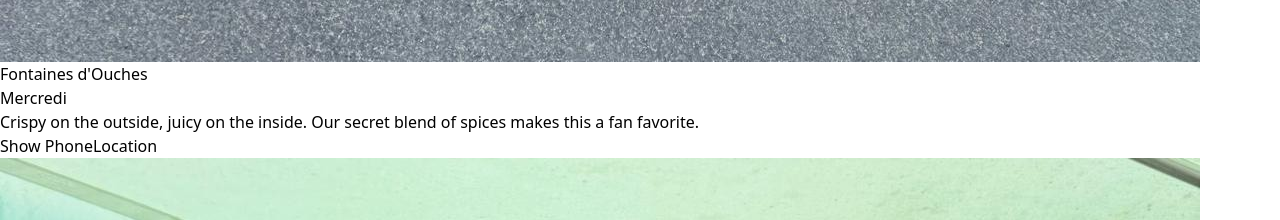
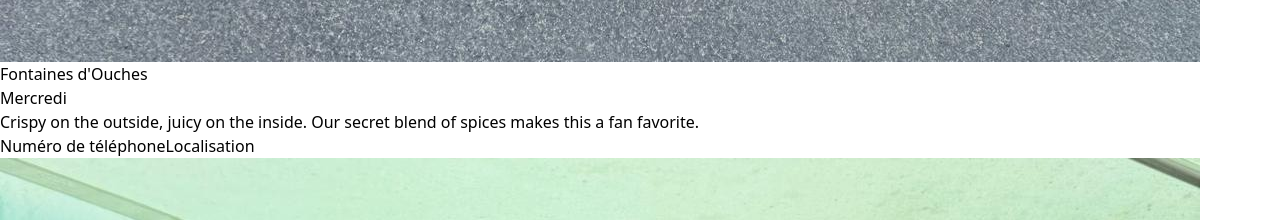
Before and after one commit to Waelalg/les_freres_rotisseurs, a React (Create React App) app: page / in a window 1280 px wide. Shown: the part 4160-4380 px from the top of the page. Built offline with nearby package versions, Linux system fonts and the light colour scheme.

Commit message:
Update Card.jsx

```diff
--- a/src/components/Card.jsx
+++ b/src/components/Card.jsx
@@ -31,13 +31,13 @@ const Card = ({ id, title, subhead, description, imageUrl, phoneNumber, location
             onClick={handlePhoneClick}
             className="text-orange-500 font-bold hover:text-orange-600 transition-colors duration-300"
           >
-            {showPhone ? phoneNumber : "Show Phone"}
+            {showPhone ? phoneNumber : "Numéro de téléphone"}
           </button>
           <button
             onClick={handleLocationClick}
             className="bg-yellow-400 text-white px-4 py-2 rounded hover:bg-yellow-500 transition-colors duration-300"
           >
-            Location
+            Localisation
           </button>
         </div>
       </div>
```
